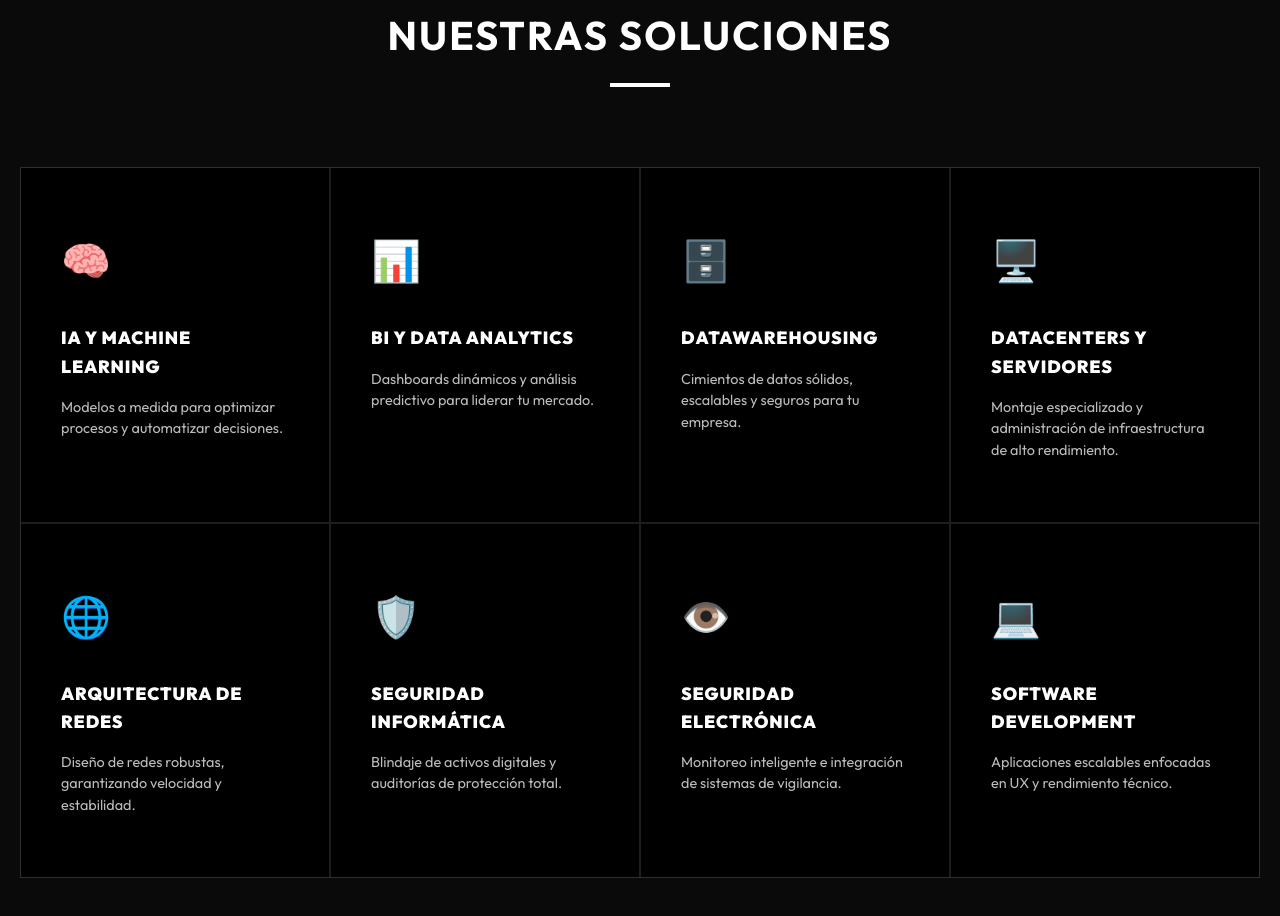
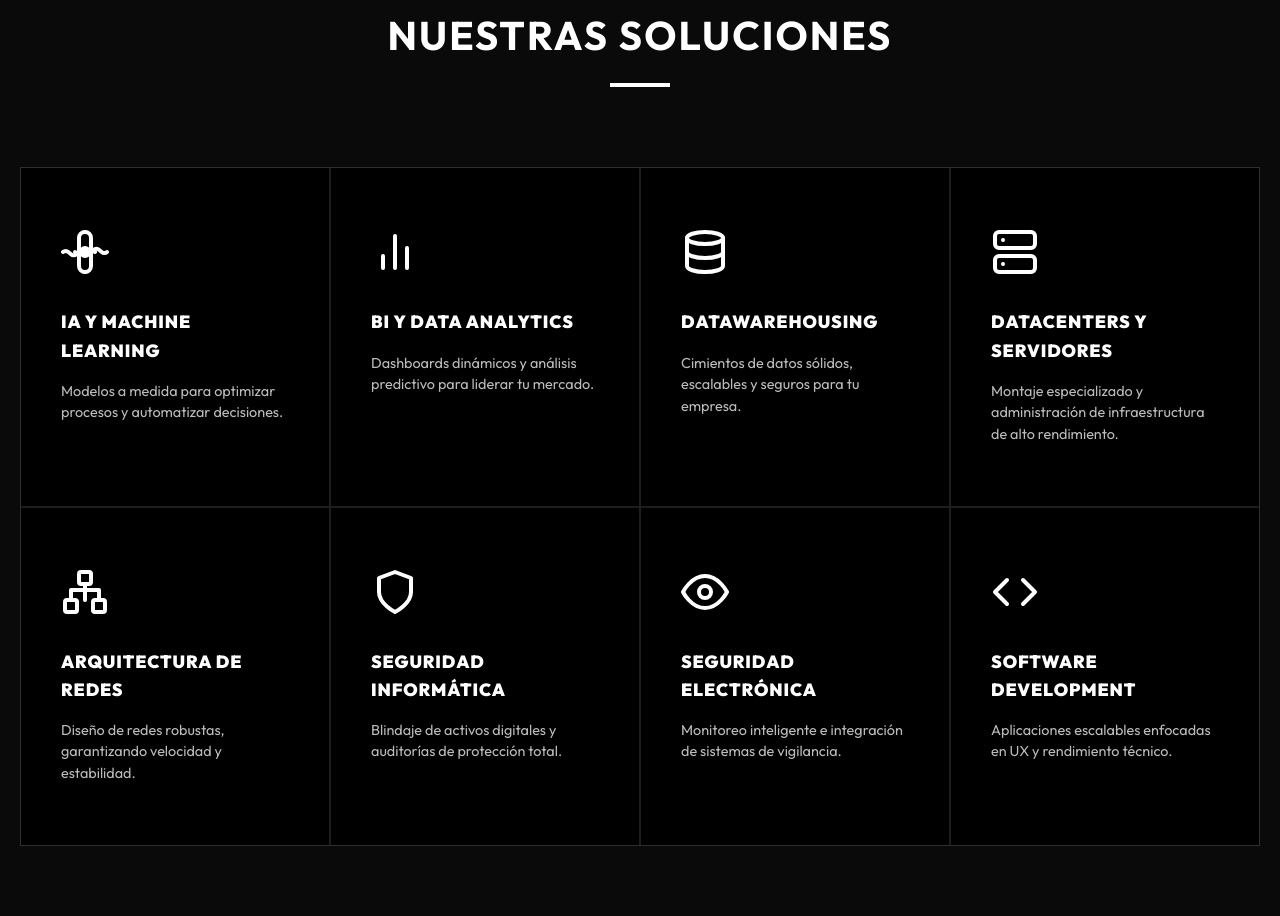
Before and after one commit to guarania17/web-GIA, a website built with Vite: page index.html in a window 1280 px wide. Shown: the part 1010-1926 px from the top of the page. Built offline with nearby package versions, Linux system fonts and the light colour scheme.

Commit message:
UI: Harmonize service icons with monochrome SVGs

```diff
--- a/src/main.js
+++ b/src/main.js
@@ -4,42 +4,42 @@ const services = [
   {
     title: 'IA y Machine Learning',
     description: 'Modelos a medida para optimizar procesos y automatizar decisiones.',
-    icon: '🧠'
+    icon: `<svg xmlns="http://www.w3.org/2000/svg" width="24" height="24" viewBox="0 0 24 24" fill="none" stroke="currentColor" stroke-width="2" stroke-linecap="round" stroke-linejoin="round"><path d="M12 2a3 3 0 0 0-3 3v7l-1.35 1.1a2 2 0 0 1-2.65 0L3.65 12a2 2 0 0 0-2.65 0L1 12"/><path d="M12 22a3 3 0 0 0 3-3v-7l1.35-1.1a2 2 0 0 1 2.65 0L20.35 12a2 2 0 0 0 2.65 0L23 12"/><path d="M12 2a3 3 0 0 1 3 3v7l-1.35 1.1a2 2 0 0 0-2.65 0L9.65 12a2 2 0 0 1-2.65 0L7 12"/><path d="M12 22a3 3 0 0 1-3-3v-7l1.35-1.1a2 2 0 0 0 2.65 0L14.35 12a2 2 0 0 1 2.65 0L17 12"/><circle cx="12" cy="12" r="2"/></svg>`
   },
   {
     title: 'BI y Data Analytics',
     description: 'Dashboards dinámicos y análisis predictivo para liderar tu mercado.',
-    icon: '📊'
+    icon: `<svg xmlns="http://www.w3.org/2000/svg" width="24" height="24" viewBox="0 0 24 24" fill="none" stroke="currentColor" stroke-width="2" stroke-linecap="round" stroke-linejoin="round"><line x1="18" y1="20" x2="18" y2="10"/><line x1="12" y1="20" x2="12" y2="4"/><line x1="6" y1="20" x2="6" y2="14"/></svg>`
   },
   {
     title: 'Datawarehousing',
     description: 'Cimientos de datos sólidos, escalables y seguros para tu empresa.',
-    icon: '🗄️'
+    icon: `<svg xmlns="http://www.w3.org/2000/svg" width="24" height="24" viewBox="0 0 24 24" fill="none" stroke="currentColor" stroke-width="2" stroke-linecap="round" stroke-linejoin="round"><ellipse cx="12" cy="5" rx="9" ry="3"/><path d="M21 12c0 1.66-4 3-9 3s-9-1.34-9-3"/><path d="M3 5v14c0 1.66 4 3 9 3s9-1.34 9-3V5"/></svg>`
   },
   {
     title: 'Datacenters y Servidores',
     description: 'Montaje especializado y administración de infraestructura de alto rendimiento.',
-    icon: '🖥️'
+    icon: `<svg xmlns="http://www.w3.org/2000/svg" width="24" height="24" viewBox="0 0 24 24" fill="none" stroke="currentColor" stroke-width="2" stroke-linecap="round" stroke-linejoin="round"><rect x="2" y="2" width="20" height="8" rx="2" ry="2"/><rect x="2" y="14" width="20" height="8" rx="2" ry="2"/><line x1="6" y1="6" x2="6.01" y2="6"/><line x1="6" y1="18" x2="6.01" y2="18"/></svg>`
   },
   {
     title: 'Arquitectura de Redes',
     description: 'Diseño de redes robustas, garantizando velocidad y estabilidad.',
-    icon: '🌐'
+    icon: `<svg xmlns="http://www.w3.org/2000/svg" width="24" height="24" viewBox="0 0 24 24" fill="none" stroke="currentColor" stroke-width="2" stroke-linecap="round" stroke-linejoin="round"><rect x="16" y="16" width="6" height="6" rx="1"/><rect x="2" y="16" width="6" height="6" rx="1"/><rect x="9" y="2" width="6" height="6" rx="1"/><path d="M12 8v8"/><path d="M12 11H5v5"/><path d="M12 11h7v5"/></svg>`
   },
   {
     title: 'Seguridad Informática',
     description: 'Blindaje de activos digitales y auditorías de protección total.',
-    icon: '🛡️'
+    icon: `<svg xmlns="http://www.w3.org/2000/svg" width="24" height="24" viewBox="0 0 24 24" fill="none" stroke="currentColor" stroke-width="2" stroke-linecap="round" stroke-linejoin="round"><path d="M12 22s8-4 8-10V5l-8-3-8 3v7c0 6 8 10 8 10z"/></svg>`
   },
   {
     title: 'Seguridad Electrónica',
     description: 'Monitoreo inteligente e integración de sistemas de vigilancia.',
-    icon: '👁️'
+    icon: `<svg xmlns="http://www.w3.org/2000/svg" width="24" height="24" viewBox="0 0 24 24" fill="none" stroke="currentColor" stroke-width="2" stroke-linecap="round" stroke-linejoin="round"><path d="M1 12s4-8 11-8 11 8 11 8-4 8-11 8-11-8-11-8z"/><circle cx="12" cy="12" r="3"/></svg>`
   },
   {
     title: 'Software Development',
     description: 'Aplicaciones escalables enfocadas en UX y rendimiento técnico.',
-    icon: '💻'
+    icon: `<svg xmlns="http://www.w3.org/2000/svg" width="24" height="24" viewBox="0 0 24 24" fill="none" stroke="currentColor" stroke-width="2" stroke-linecap="round" stroke-linejoin="round"><polyline points="16 18 22 12 16 6"/><polyline points="8 6 2 12 8 18"/></svg>`
   }
 ];
 
--- a/src/style.css
+++ b/src/style.css
@@ -270,9 +270,22 @@ h3,
 }
 
 .service-icon {
-  font-size: 2.5rem;
   margin-bottom: 32px;
-  display: block;
+  display: flex;
+  align-items: center;
+  justify-content: flex-start;
+}
+
+.service-icon svg {
+  width: 48px;
+  height: 48px;
+  stroke: var(--accent);
+  transition: all 0.3s ease;
+}
+
+.service-card:hover .service-icon svg {
+  stroke: var(--primary);
+  transform: scale(1.1);
 }
 
 .service-title {
```
